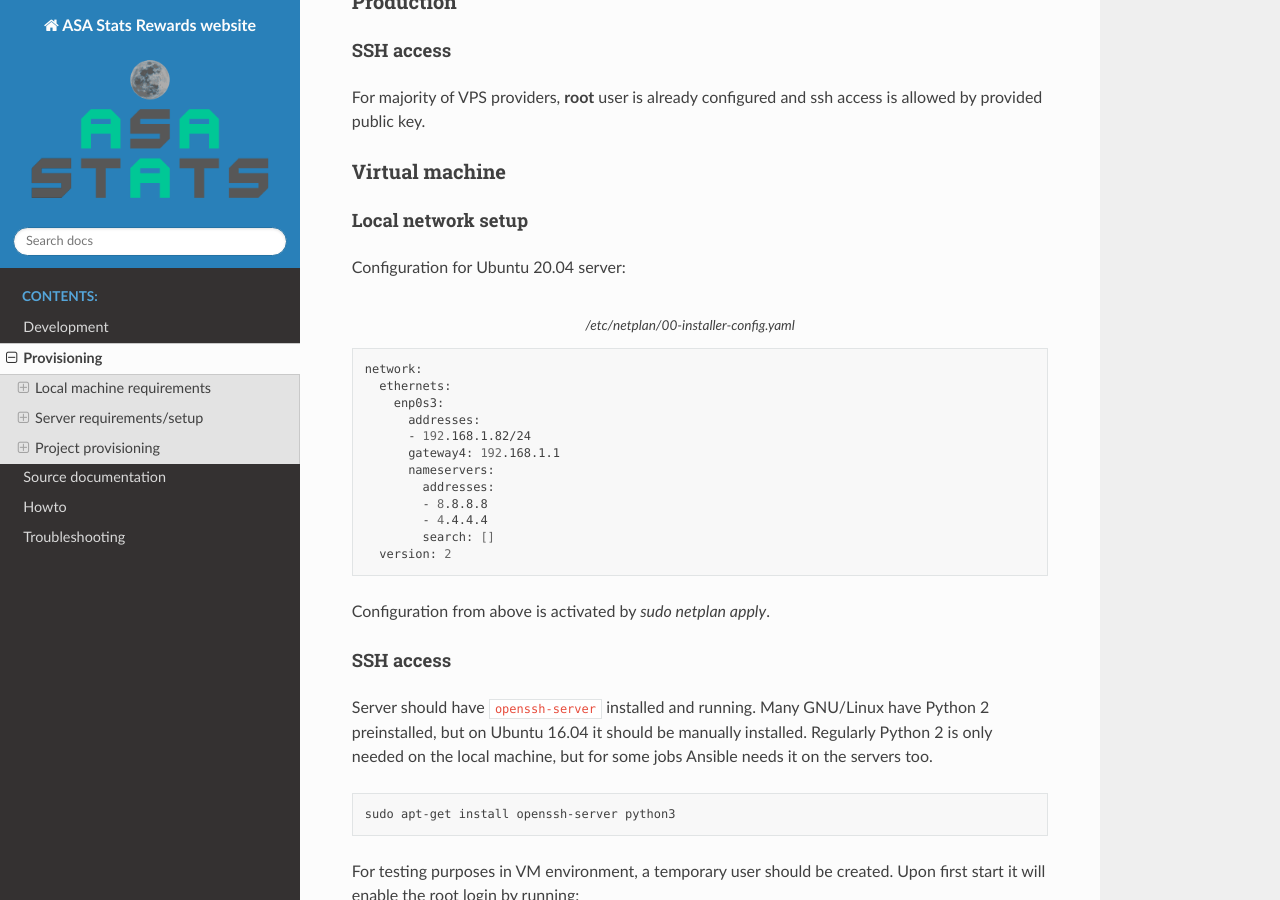
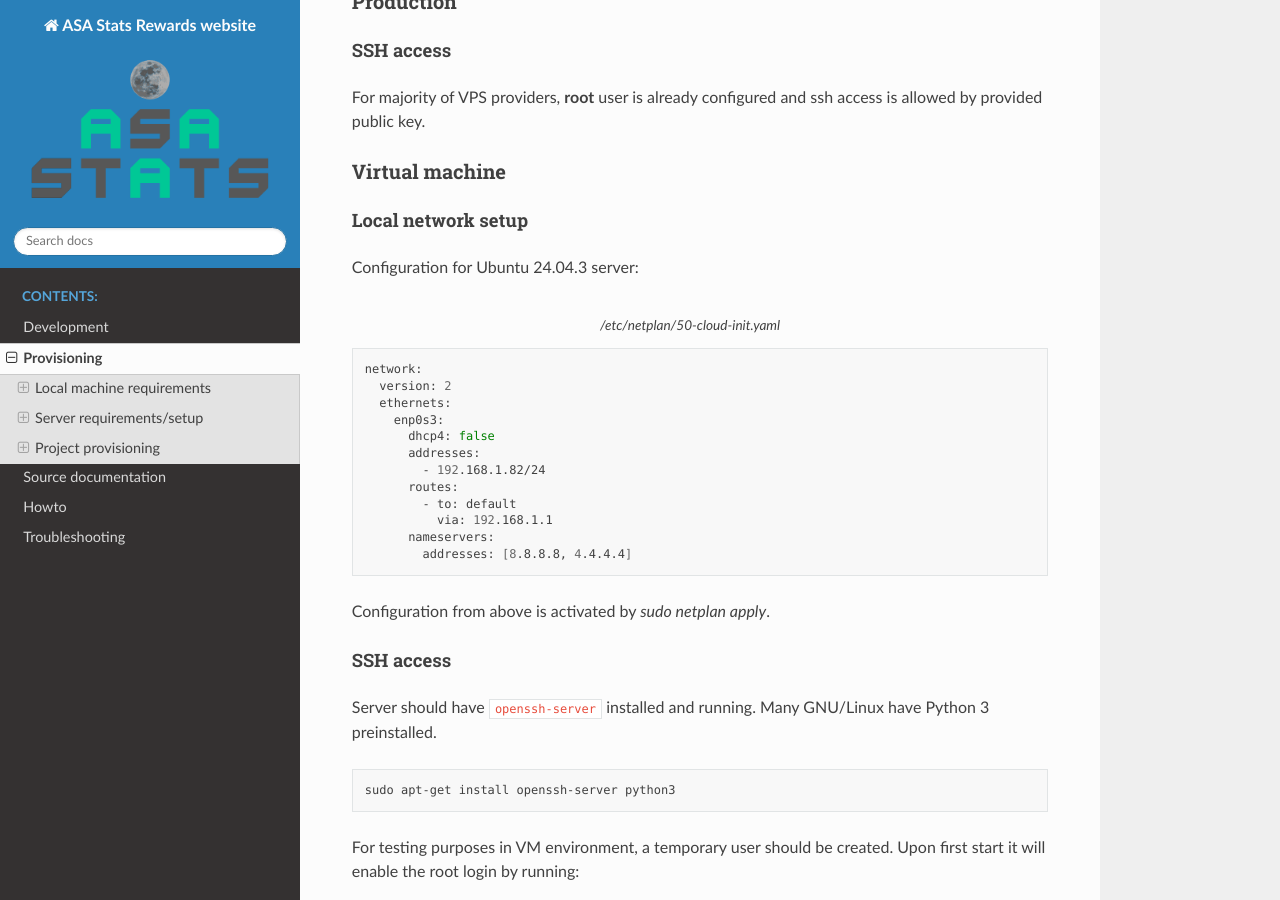
Before and after one commit to ipaleka/rewards-site, a Sphinx documentation site: the page built from docs/provisioning.rst, in a window 1280 px wide and 900 px high, scrolled down 662 px. Built offline with Sphinx 7.4.7 and the Read the Docs theme 3.1.0, drawn with Linux system fonts in a browser that asks for light colours; the version number could not be read and is left out; some of the changed text lies outside the part shown.

```diff
--- a/docs/provisioning.rst
+++ b/docs/provisioning.rst
@@ -41,23 +41,24 @@
 Local network setup
 """""""""""""""""""
 
-Configuration for Ubuntu 20.04 server:
+Configuration for Ubuntu 24.04.3 server:
 
 .. code-block:: bash
-  :caption: /etc/netplan/00-installer-config.yaml
+  :caption: /etc/netplan/50-cloud-init.yaml
 
   network:
+    version: 2
     ethernets:
       enp0s3:
+        dhcp4: false
         addresses:
-        - 192.168.1.82/24
-        gateway4: 192.168.1.1
+          - 192.168.1.82/24
+        routes:
+          - to: default
+            via: 192.168.1.1
         nameservers:
-          addresses:
-          - 8.8.8.8
-          - 4.4.4.4
-          search: []
-    version: 2
+          addresses: [8.8.8.8, 4.4.4.4]
+
 
 Configuration from above is activated by `sudo netplan apply`.
 
@@ -65,7 +66,7 @@
 SSH access
 """"""""""
 
-Server should have ``openssh-server`` installed and running. Many GNU/Linux have Python 2 preinstalled, but on Ubuntu 16.04 it should be manually installed. Regularly Python 2 is only needed on the local machine, but for some jobs Ansible needs it on the servers too.
+Server should have ``openssh-server`` installed and running. Many GNU/Linux have Python 3 preinstalled.
 
 .. code-block:: bash
 
@@ -128,15 +129,3 @@
 .. code-block:: bash
 
   ansible-playbook -i hosts --limit=production --tags=update-project-code site_playbook.yml
-
-
-Sync cache and web severs
-^^^^^^^^^^^^^^^^^^^^^^^^^
-
-Sync web and cache server with:
-
-.. code-block:: bash
-
-  cd opt
-  rsync -av --exclude "archive/*" --exclude "logs/*" --rsync-path="sudo rsync" asastats@167.114.67.118:/var/www/asastats.com/data/ ./data && sudo rsync -av -og --chown=whenmoon:webapps ./data/ /var/www/asastats.com/data
-  rsync -av --rsync-path="sudo rsync" asastats@167.114.67.118:/var/www/asastats.com/static/thumbnails/ ./thumbnails && sudo rsync -av -og --chown=whenmoon:webapps ./thumbnails/ /var/www/asastats.com/static/thumbnails
```
Also changed, not shown: 9 other files.
